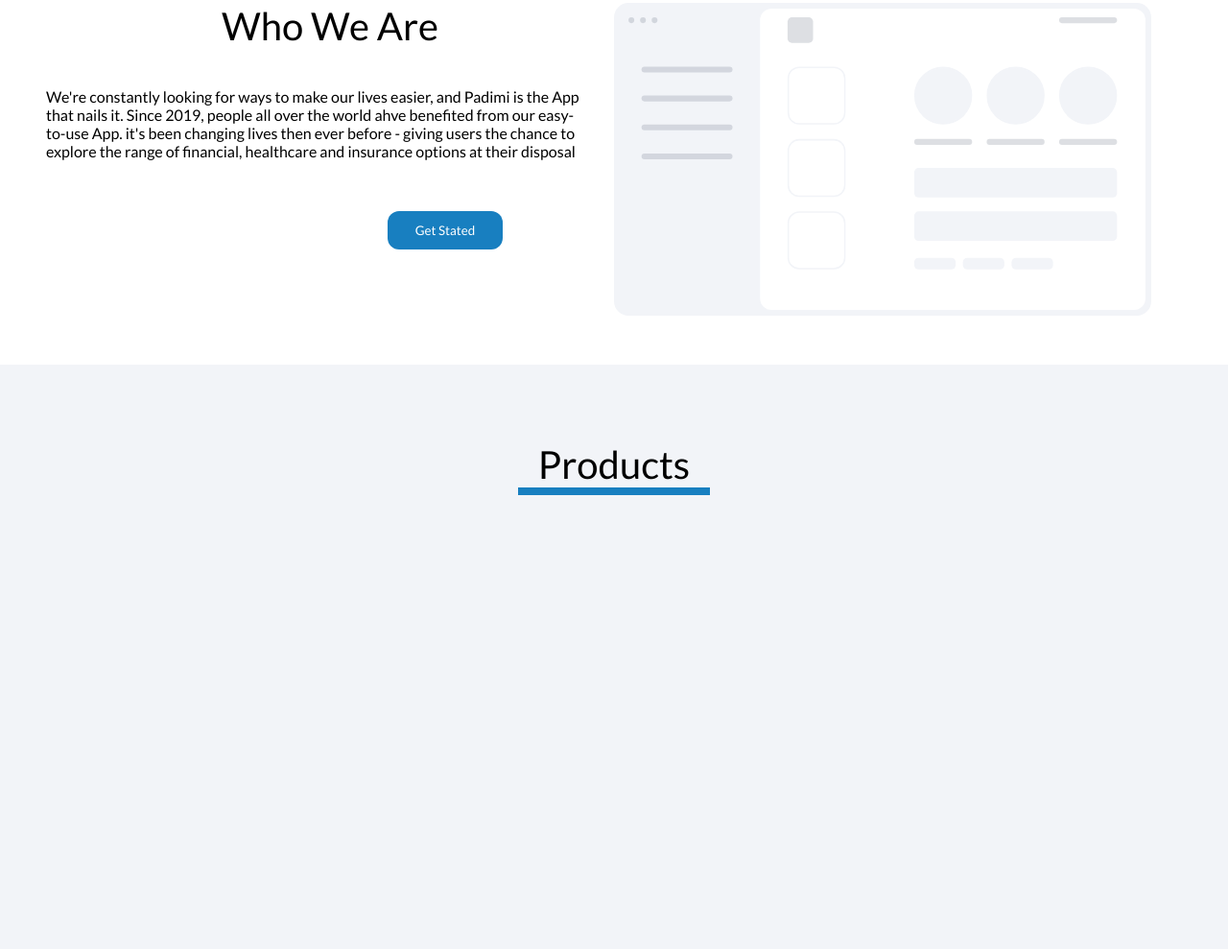
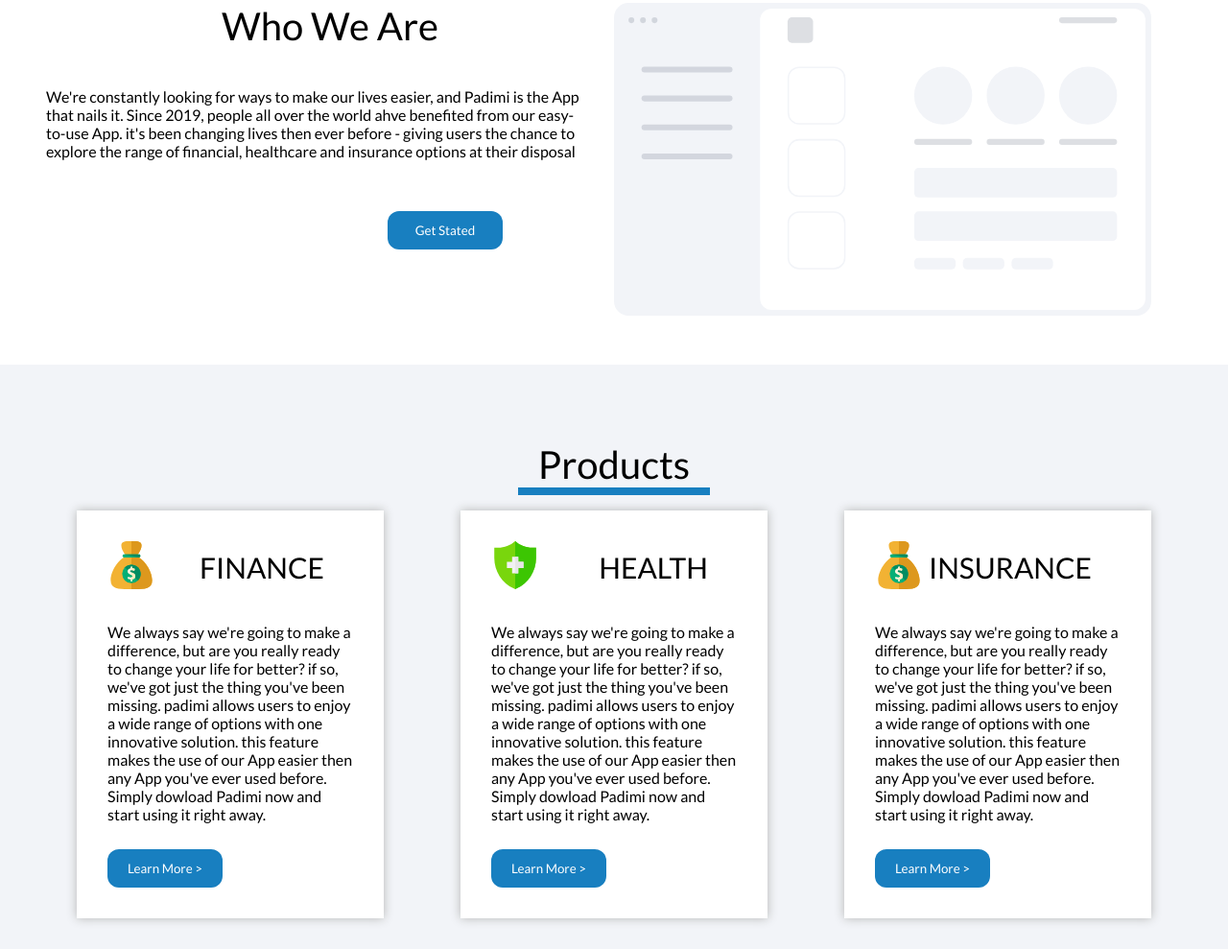
Before and after one commit to sirsuccess/padimi, a plain HTML site: page index.html in a window 1280 px wide. Shown: the part 131-1120 px from the top of the page at 96% size. Before the commit the page ends 800 px from the top, so only its background shows below. Drawn offline with Linux system fonts and the light colour scheme.

Commit message:
index section 3 done

```diff
--- a/css/style.css
+++ b/css/style.css
@@ -93,3 +93,40 @@
     margin: auto;
     background: rgba(24, 127, 192, 71);
 }
+
+/* end of section 2 */
+
+.section_3{
+    display: flex;
+    margin-top: 1em;
+    justify-content: space-evenly;
+    margin-bottom: 2em;
+}
+.section_3-card{
+    width: 20%;
+    background-color: #ffffff;
+    box-shadow: 0px 0px 10px rgb(181, 182, 181);
+    padding: 2em;
+}
+.section_3-card-header{
+    display: flex;
+    justify-content: space-between;
+    align-items: center;
+    margin-bottom: 2em;
+}
+.section_3-img{
+    width: 50px;
+}
+.section_3-card-header-text{
+    font-size: 30px;
+    margin-right:1em;
+}
+.section_3 button{
+    color: #ffffff;
+    background: rgba(24, 127, 192, 71);
+    height: 40px;
+    width: 120px;
+    border: none;
+    border-radius: 12px;
+    margin-top: 2em;
+}
--- a/index.html
+++ b/index.html
@@ -52,6 +52,63 @@
         Products
         <div class="line"></div>
     </div>
+    <!-- end of section 2 -->
+    <div class="section_3">
+        <div class="section_3-card">
+            <div class="section_3-card-header">
+                <div class="section_3-img">
+                    <img src="/img/money-bag.svg" alt="">
+                </div>
+                <div class="section_3-card-header-text">
+                    FINANCE
+                </div>
+            </div>
+            <div class="section_3-card-text">
+                We always say we're going to make a difference, but are you really ready to change your life for better?
+                if so, we've got just the thing you've been missing. padimi allows users to enjoy a wide range of
+                options with one innovative solution. this feature makes the use of our App easier then any App you've
+                ever used before. Simply dowload Padimi now and start using it right away.
+            </div>
+            <button>Learn More ></button>
+
+        </div>
+        <div class="section_3-card">
+            <div class="section_3-card-header">
+                <div class="section_3-img">
+                    <img src="/img/medical-insurance.svg" alt="">
+                </div>
+                <div class="section_3-card-header-text">
+                    HEALTH
+                </div>
+            </div>
+            <div class="section_3-card-text">
+                We always say we're going to make a difference, but are you really ready to change your life for better?
+                if so, we've got just the thing you've been missing. padimi allows users to enjoy a wide range of
+                options with one innovative solution. this feature makes the use of our App easier then any App you've
+                ever used before. Simply dowload Padimi now and start using it right away.
+            </div>
+            <button>Learn More ></button>
+
+        </div>
+        <div class="section_3-card">
+            <div class="section_3-card-header">
+                <div class="section_3-img">
+                    <img src="/img/money-bag.svg" alt="">
+                </div>
+                <div class="section_3-card-header-text">
+                    INSURANCE
+                </div>
+            </div>
+            <div class="section_3-card-text">
+                We always say we're going to make a difference, but are you really ready to change your life for better?
+                if so, we've got just the thing you've been missing. padimi allows users to enjoy a wide range of
+                options with one innovative solution. this feature makes the use of our App easier then any App you've
+                ever used before. Simply dowload Padimi now and start using it right away.
+            </div>
+            <button>Learn More ></button>
+
+        </div>
+    </div>
 </body>
 
 </html>
```
Also changed, not shown: img/medical-insurance.svg (added), img/money-bag.svg (added), img/stethoscope.svg (added), img/taking note.svg (added), img/two-people.svg (added), img/undraw_team_spirit_hrr4.svg (added).
